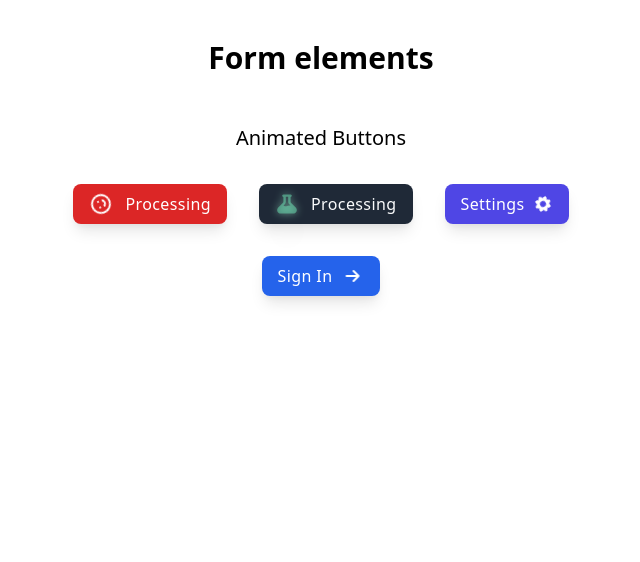
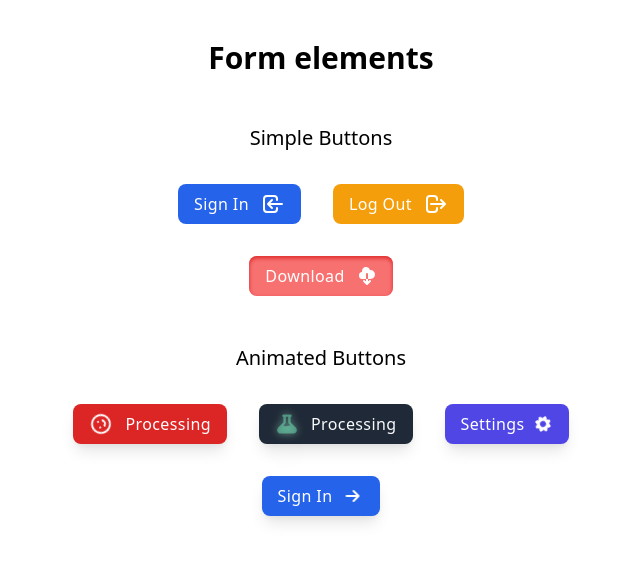
Before and after one commit to Dineshs91/ui-elements, a React (Create React App) app: page /forms in a window 1280 px wide. Shown: the top 562 px of the page, without its empty margins (319-959 px from the left). Built offline with nearby package versions, Linux system fonts and the light colour scheme.

Commit message:
Add simple buttons

```diff
--- a/src/elements/forms/button.js
+++ b/src/elements/forms/button.js
@@ -1,9 +1,44 @@
+import { LoginIcon, LogoutIcon } from '@heroicons/react/outline';
+import { CloudDownloadIcon } from '@heroicons/react/solid';
+
+function SimpleButtons() {
+  return (
+    <div>
+      <h3 className="pt-12 text-xl font-normal text-center">Simple Buttons</h3>
+      <div className="flex pt-8 items-center justify-center space-x-8">
+        <div className="cursor-pointer px-4 py-2 rounded-lg bg-blue-600 text-base font-medium transform transition hover:shadow-lg hover:bg-blue-500 hover:-translate-y-px">
+          <button className="flex items-center text-white">
+            <p className="tracking-wide">Sign In</p>
+            <LoginIcon className="ml-3 h-6 w-6" />
+          </button>
+        </div>
+
+        <div className="cursor-pointer px-4 py-2 rounded-lg bg-yellow-500 text-base font-medium transform transition hover:shadow-lg hover:translate-x-1">
+          <button className="flex items-center text-white">
+            <p className="tracking-wide">Log Out</p>
+            <LogoutIcon className="ml-3 h-6 w-6" />
+          </button>
+        </div>
+      </div>
+
+      <div className="flex pt-8 items-center justify-center space-x-8">
+        <div className="cursor-not-allowed px-4 py-2 rounded-lg bg-red-400 text-base font-medium shadow-deep-inner">
+          <button className="flex items-center text-white cursor-not-allowed">
+            <p className="tracking-wide cursor-not-allowed">Download</p>
+            <CloudDownloadIcon className="ml-3 h-5 w-5" />
+          </button>
+        </div>
+      </div>
+    </div>
+  )
+}
+
 function AnimatedButtons() {
   return (
     <div className="pt-12">
       <h3 className="text-center text-xl font-normal">Animated Buttons</h3>
       <div className="flex pt-8 items-center justify-center space-x-8">
-        <div className="cursor-pointer px-4 py-2 rounded-lg bg-cover bg-red-600 text-base font-medium shadow-lg translate hover:-translate-y-1 hover:bg-red-500">
+        <div className="cursor-pointer px-4 py-2 rounded-lg bg-red-600 text-base font-medium shadow-lg hover:bg-red-500">
           <button type="button" className="flex items-center text-white">
             <svg xmlns="http://www.w3.org/2000/svg" className="mr-3 transition duration-700 animate-spin-fast text-white h-6 w-6" fill="none" viewBox="0 0 24 24" stroke="currentColor">
               <path strokeLinecap="round" strokeLinejoin="round" strokeWidth="2" d="M14.828 14.828a4 4 0 01-5.656 0M9 10h.01M15 10h.01M21 12a9 9 0 11-18 0 9 9 0 0118 0z" />
@@ -12,8 +47,7 @@ function AnimatedButtons() {
           </button>
         </div>
 
-        <div>
-          <div className="cursor-pointer px-4 py-2 rounded-lg bg-cover bg-gray-800 text-base font-medium shadow-lg translate hover:-translate-y-1 hover:bg-gray-700">
+        <div className="cursor-pointer px-4 py-2 rounded-lg bg-gray-800 text-base font-medium shadow-lg hover:bg-gray-700">
           <button type="button" className="flex items-center text-gray-50">
             <svg xmlns="http://www.w3.org/2000/svg" className="mr-3 fixed filter blur-sm h-6 w-6 animate-pulse-slow text-green-200 drop-shadow-2xl" viewBox="0 0 20 20" fill="currentColor">
               <path fillRule="evenodd" d="M7 2a1 1 0 00-.707 1.707L7 4.414v3.758a1 1 0 01-.293.707l-4 4C.817 14.769 2.156 18 4.828 18h10.343c2.673 0 4.012-3.231 2.122-5.121l-4-4A1 1 0 0113 8.172V4.414l.707-.707A1 1 0 0013 2H7zm2 6.172V4h2v4.172a3 3 0 00.879 2.12l1.027 1.028a4 4 0 00-2.171.102l-.47.156a4 4 0 01-2.53 0l-.563-.187a1.993 1.993 0 00-.114-.035l1.063-1.063A3 3 0 009 8.172z" clipRule="evenodd" />
@@ -24,9 +58,8 @@ function AnimatedButtons() {
             <p className="tracking-wide">Processing</p>
           </button>
         </div>
-        </div>
 
-        <div className="cursor-pointer px-4 py-2 rounded-lg bg-cover bg-indigo-600 text-base font-medium shadow-lg translate hover:-translate-y-1 hover:bg-indigo-500">
+        <div className="cursor-pointer px-4 py-2 rounded-lg bg-indigo-600 text-base font-medium shadow-lg hover:bg-indigo-500">
           <button type="button" className="flex items-center text-white">
             <p className="tracking-wide">Settings</p>
             <svg xmlns="http://www.w3.org/2000/svg" className="ml-2 animate-ping-pong h-5 w-5" viewBox="0 0 20 20" fill="currentColor">
@@ -37,7 +70,7 @@ function AnimatedButtons() {
       </div>
 
       <div className="flex pt-8 items-center justify-center">
-        <div className="cursor-pointer px-4 py-2 rounded-lg bg-cover bg-blue-600 text-base font-medium shadow-lg translate hover:-translate-y-1 hover:bg-blue-500">
+        <div className="cursor-pointer px-4 py-2 rounded-lg bg-blue-600 text-base font-medium shadow-lg translate hover:-translate-y-1 hover:bg-blue-500">
           <button type="button" className="flex items-center text-white">
             <p className="tracking-wide">Sign In</p>
             <svg xmlns="http://www.w3.org/2000/svg" className="ml-2 h-6 w-6 animate-horizontal-bounce" fill="none" viewBox="0 0 24 24" stroke="currentColor">
@@ -53,6 +86,7 @@ function AnimatedButtons() {
 export default function Buttons() {
   return (
     <div>
+      <SimpleButtons />
       <AnimatedButtons />
     </div>
   )
--- a/tailwind.config.js
+++ b/tailwind.config.js
@@ -30,6 +30,7 @@ module.exports = {
       },
       boxShadow: {
         'green-lg': '0 10px 15px 0px rgba(167, 243, 208, 1), 0 4px 6px -2px rgba(167, 243, 208, 0.1)',
+        'deep-inner': 'inset 0 2px 4px 0 #dc2626'
       }
     },
   },
```
Lines whose indentation alone changed are shown as unchanged.
